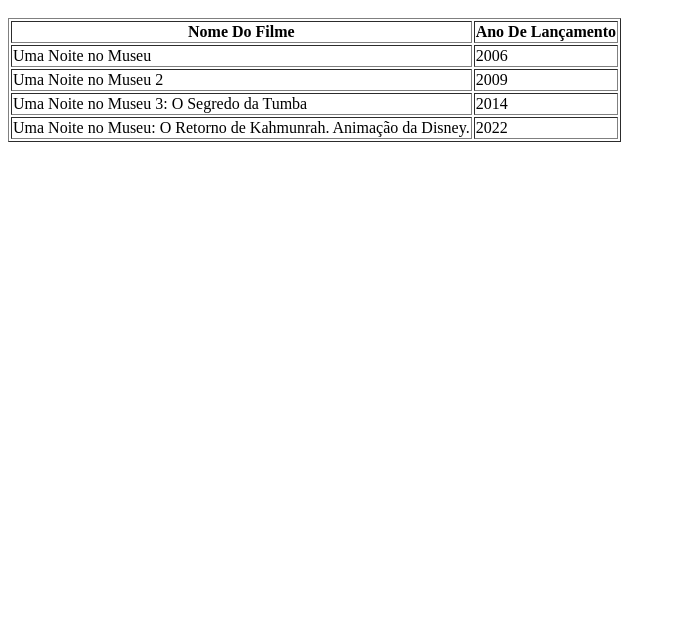
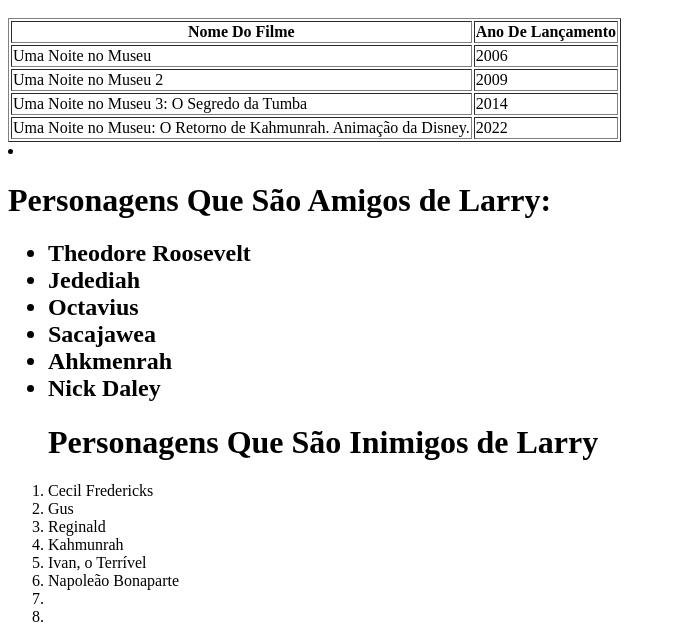
Before and after one commit to Clara528/Trabalhohtml, a plain HTML site: page trabalhohtml/index.html in a window 1280 px wide. Shown: the part 676-1318 px from the top of the page, without its empty margins (0-676 px from the left). Before the commit the page ends 826 px from the top, so only its background shows below. Drawn offline with Linux system fonts and the light colour scheme.

Commit message:
Add files via upload

```diff
--- a/trabalhohtml/index.html
+++ b/trabalhohtml/index.html
@@ -39,5 +39,25 @@
 
 </table>
 
+<li><h1>Personagens Que São Amigos de Larry:</h1></li>
+<ul>
+  <h2><li>Theodore Roosevelt</li>
+  <li>Jedediah</li>
+  <li>Octavius</li>
+  <li>Sacajawea</li>
+  <li>Ahkmenrah</li>
+  <li>Nick Daley</li></h2>
+</ul>
+
+<ol><h1>Personagens Que São Inimigos de Larry</h1>
+  <li>Cecil Fredericks</li>
+  <li>Gus</li>
+  <li>Reginald </li>
+  <li>Kahmunrah </li>
+  <li>Ivan, o Terrível</li>
+  <li> Napoleão Bonaparte </li>
+  <li></li>
+  <li></li>
+</ol>
 </body>
 </html>
```
